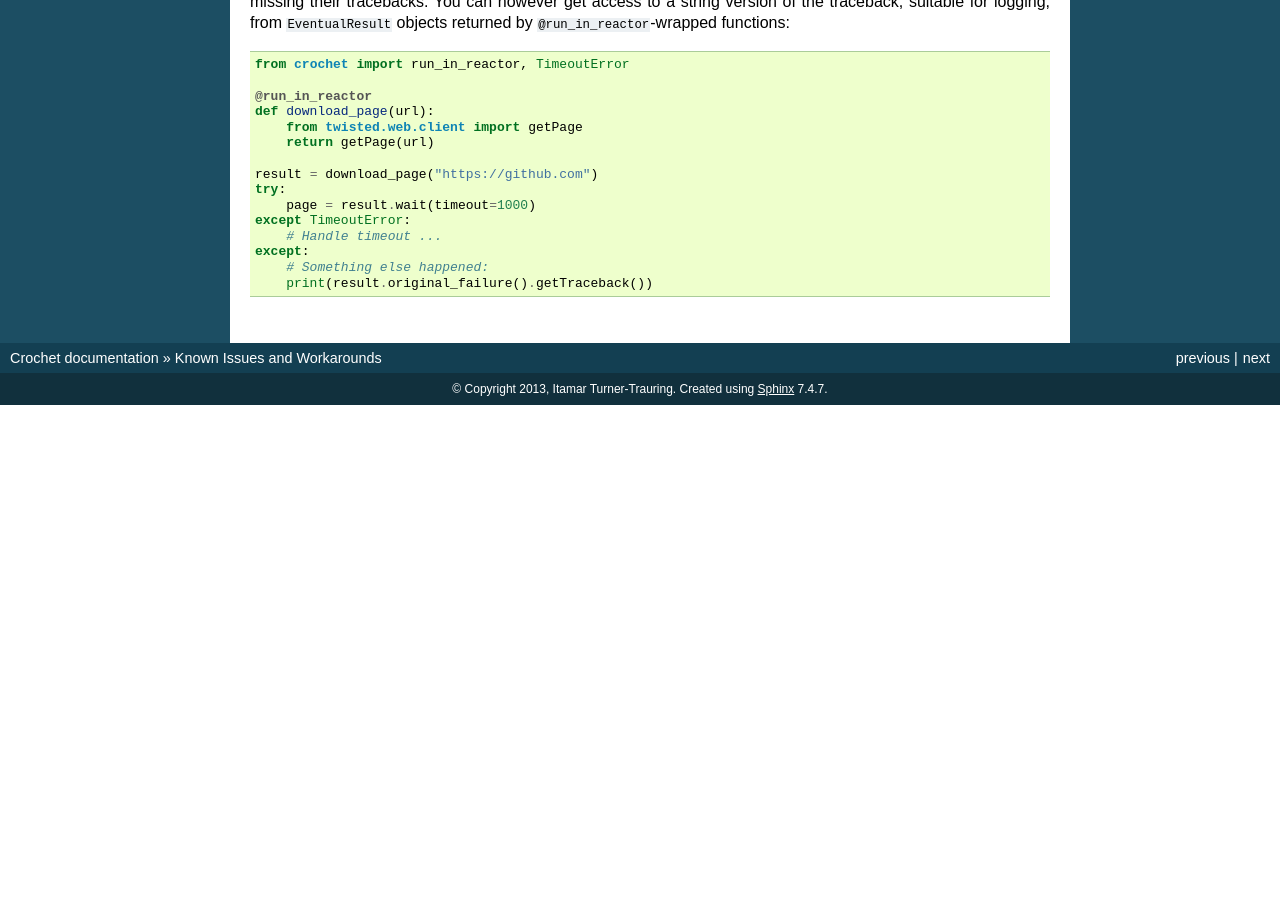
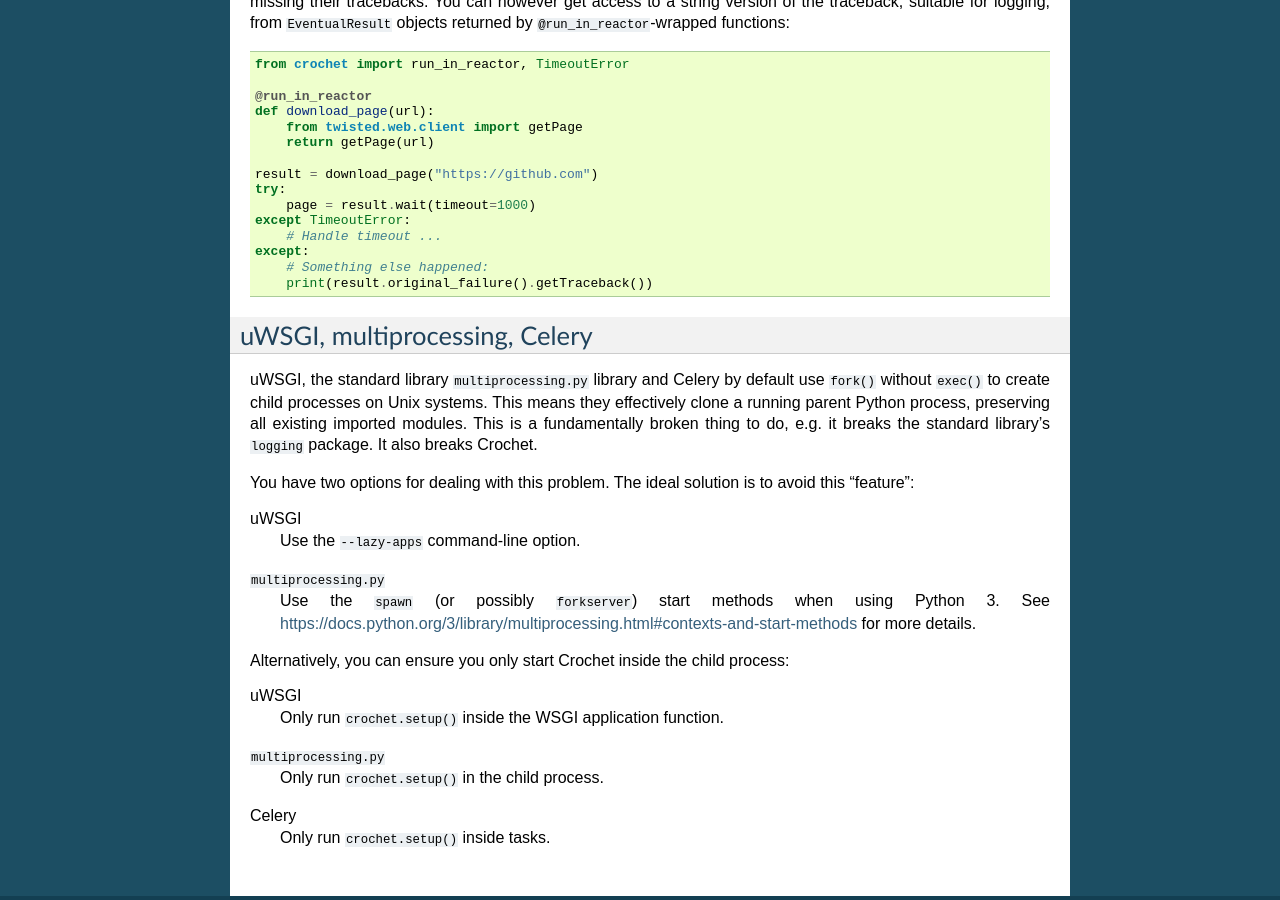
Before and after one commit to itamarst/crochet, a Sphinx documentation site: the page built from docs/workarounds.rst, in a window 1280 px wide and 900 px high, scrolled down 632 px. Built offline with Sphinx 7.4.7, drawn with Linux system fonts in a browser that asks for light colours; before the commit the page ends 1037 px from its top, so only the background shows below that; some of the changed text lies outside the part shown.

Commit message:
Document workarounds for Celery, multiprocessing, uWSGI.

```diff
--- a/docs/workarounds.rst
+++ b/docs/workarounds.rst
@@ -53,3 +53,31 @@ You can however get access to a string version of the traceback, suitable for lo
     except:
         # Something else happened:
         print(result.original_failure().getTraceback())
+
+uWSGI, multiprocessing, Celery
+^^^^^^^^^^^^^^^^^^^^^^^^^^^^^^
+
+uWSGI, the standard library ``multiprocessing.py`` library and Celery by default use ``fork()`` without ``exec()`` to create child processes on Unix systems.
+This means they effectively clone a running parent Python process, preserving all existing imported modules.
+This is a fundamentally broken thing to do, e.g. it breaks the standard library's ``logging`` package.
+It also breaks Crochet.
+
+You have two options for dealing with this problem.
+The ideal solution is to avoid this "feature":
+
+uWSGI
+  Use the ``--lazy-apps`` command-line option.
+
+``multiprocessing.py``
+  Use the ``spawn`` (or possibly ``forkserver``) start methods when using Python 3. See https://docs.python.org/3/library/multiprocessing.html#contexts-and-start-methods for more details.
+
+Alternatively, you can ensure you only start Crochet inside the child process:
+
+uWSGI
+  Only run ``crochet.setup()`` inside the WSGI application function.
+
+``multiprocessing.py``
+  Only run ``crochet.setup()`` in the child process.
+
+Celery
+  Only run ``crochet.setup()`` inside tasks.
```
